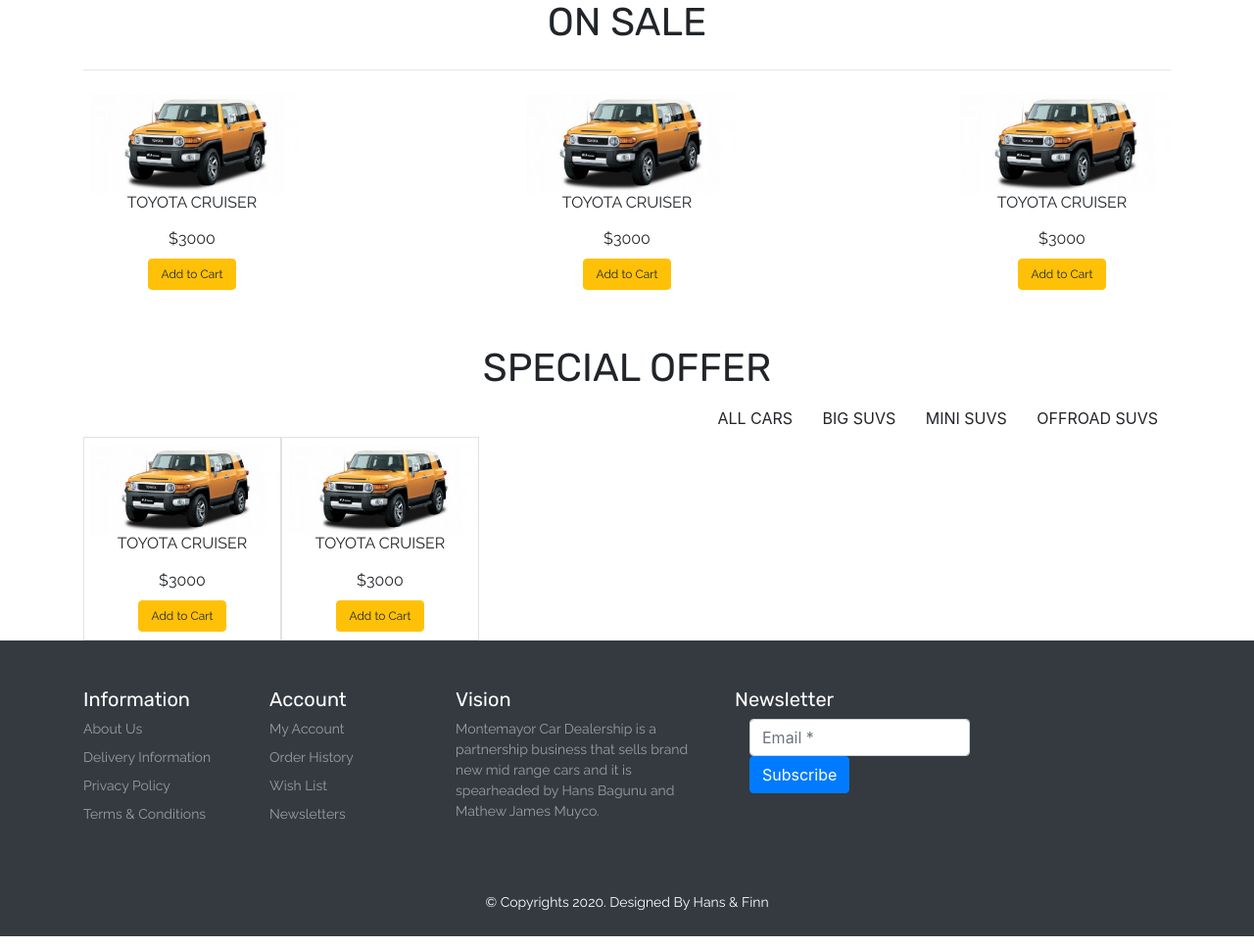
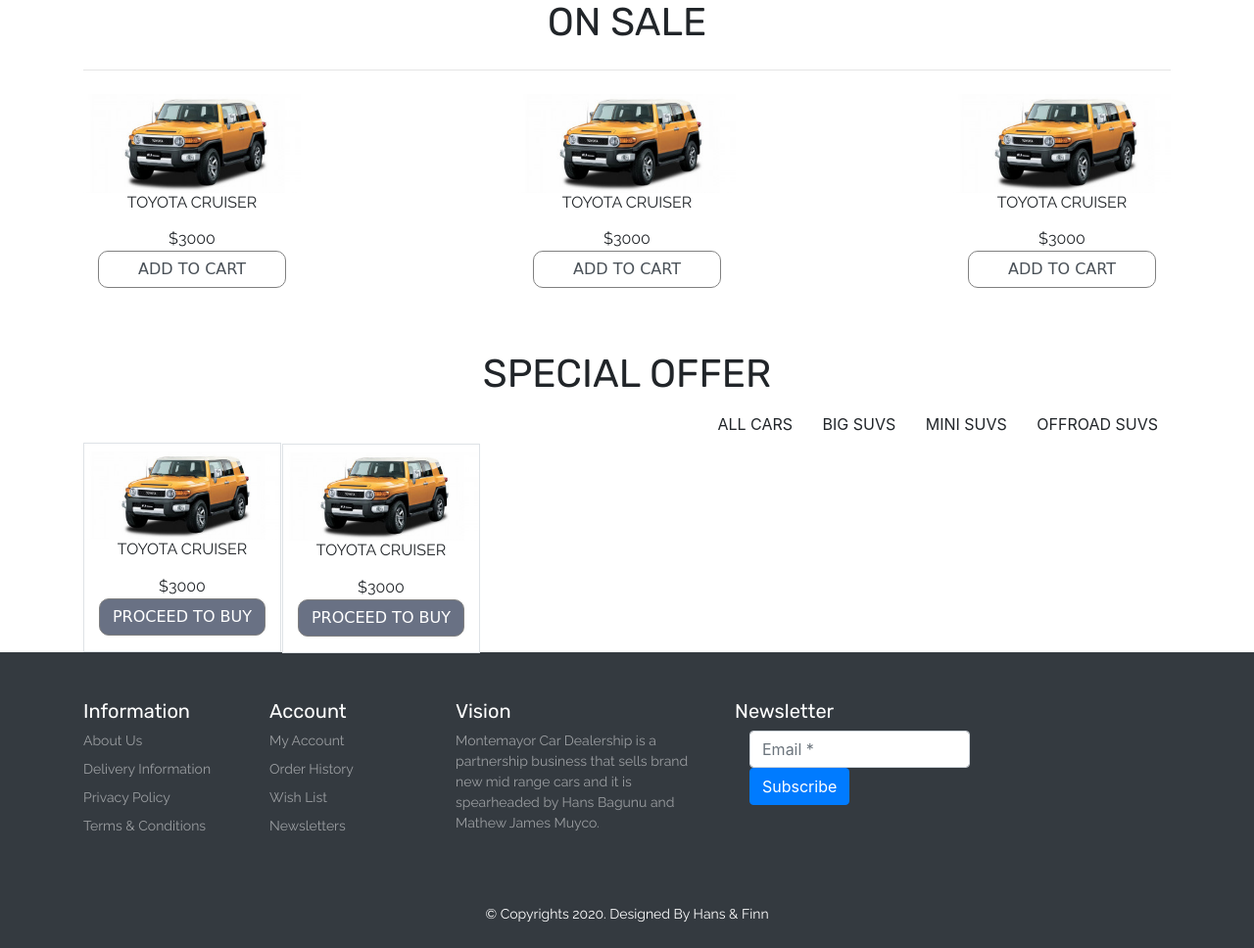
Before and after one commit to ImperialDuck-dev/E-Commerce, a PHP site: page / in a window 1280 px wide. Shown: the part 1123-2091 px from the top of the page at 98% size. Run offline with PHP 8.4, Linux system fonts and the light colour scheme; some libraries are stand-ins or nearby versions; some web fonts are replaced.

Commit message:
updated buttons and style

```diff
--- a/E-Commerce/ECom/style.css
+++ b/E-Commerce/ECom/style.css
@@ -160,4 +160,14 @@
     font-size:30px;
     opacity: 0.4;
 }
+
+.btn-cart {
+    border-color: gray;
+    border-radius:  10px;
+}
+
+.btn-buy {
+    border-color: gray;
+    border-radius:  10px;
+}
 /*# sourceMappingURL=style.css.map */
--- a/E-Commerce/ECom/template/_offer-area.php
+++ b/E-Commerce/ECom/template/_offer-area.php
@@ -19,9 +19,9 @@
 
                             <div class="price py-2">
                                 <span>$3000</span>
-                            </div>
-                            <button type="submit" class="btn btn-warning font-size-12">Add to Cart</button>
-                        </div>
+                                <div class="col">
+                                    <button type="submit" class="btn-buy color-gray-bg color-white font-baloo form-control">PROCEED TO BUY</button>
+                                </div>
                     </div>
                 </div>
             </div>
@@ -35,9 +35,9 @@
 
                             <div class="price py-2">
                                 <span>$3000</span>
-                            </div>
-                            <button type="submit" class="btn btn-warning font-size-12">Add to Cart</button>
-                        </div>
+                                <div class="col">
+                                    <button type="submit" class="btn-buy color-gray-bg color-white font-baloo form-control">PROCEED TO BUY</button>
+                                </div>
                     </div>
                 </div>
             </div>
--- a/E-Commerce/ECom/template/_products.php
+++ b/E-Commerce/ECom/template/_products.php
@@ -2,13 +2,13 @@
     <div class="container">
         <div class="row">
             <div class="col-sm-6">
-                <img src="./assets/cars/FJ%20Cruiser.jpg" alt="product" class="img-fluid">
+                <img src="./assets/cars/FJ%20Cruiser.jpg"  alt="product" class="img-fluid">
                 <div class="form-row pt-4 font-size-16 font-ballo">
                     <div class="col">
-                        <button type="submit" class="btn btn-danger form-control">Proceed to Buy</button>
+                        <button type="submit" class="btn-buy color-gray-bg color-white font-baloo form-control">PROCEED TO BUY</button>
                     </div>
                     <div class="col">
-                        <button type="submit" class="btn btn-warning form-control">Add to Cart</button>
+                        <button type="submit" class="btn-cart color-dirty_white-bg form-control font-baloo">ADD TO CART</button>
                     </div>
                 </div>
             </div>
--- a/E-Commerce/ECom/template/_sale-area.php
+++ b/E-Commerce/ECom/template/_sale-area.php
@@ -13,9 +13,9 @@
 
                             <div class="price py-2">
                                 <span>$3000</span>
-                            </div>
-                            <button type="submit" class="btn btn-warning font-size-12">Add to Cart</button>
-                        </div>
+                                <div class="col">
+                                    <button type="submit" class="btn-cart color-dirty_white-bg form-control font-baloo">ADD TO CART</button>
+                                </div>
                     </div>
                 </div>
             </div>
```
Also changed, not shown: E-Commerce/ECom/template/_cart-template.php (+9 -21 lines).
